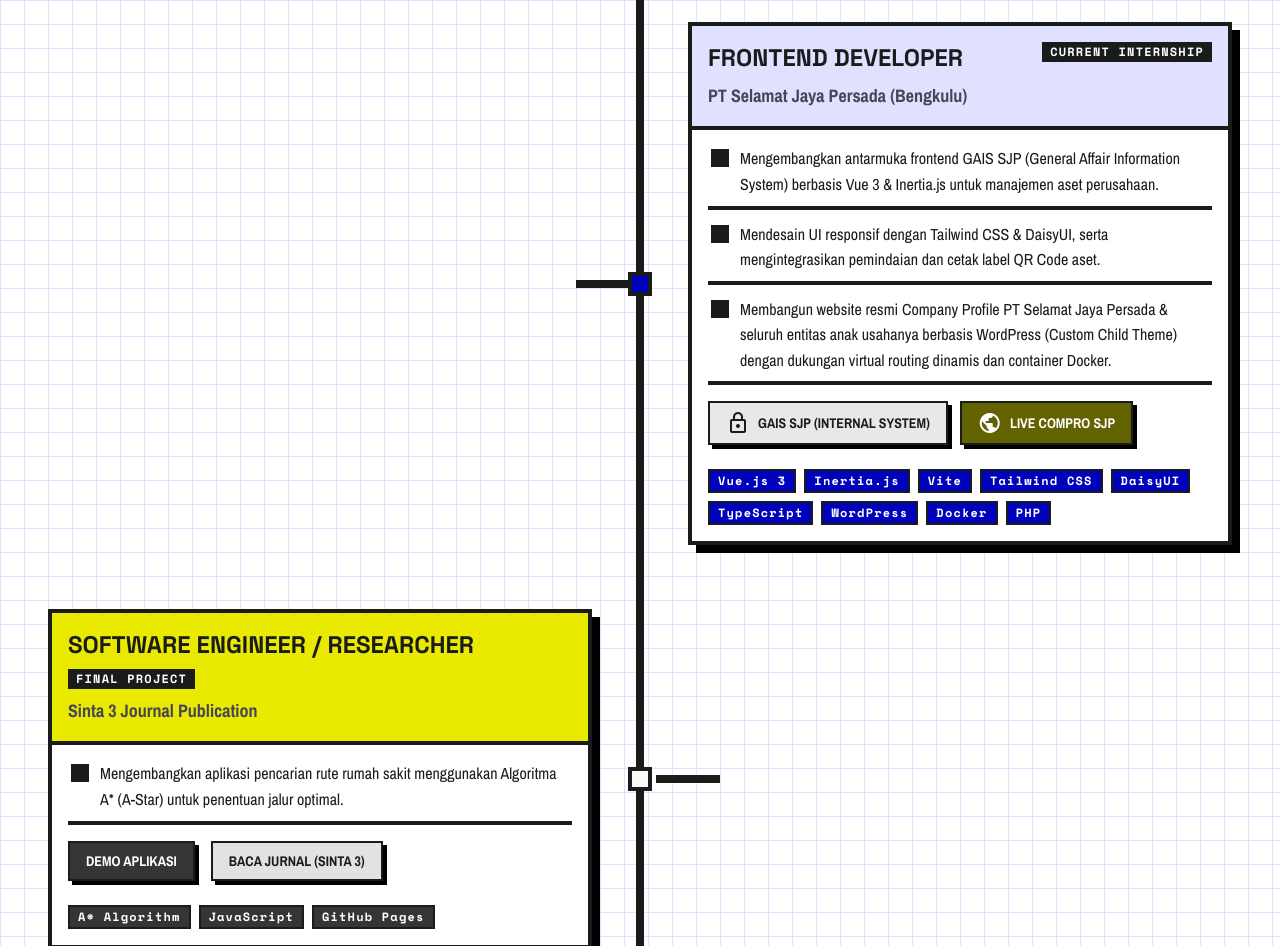
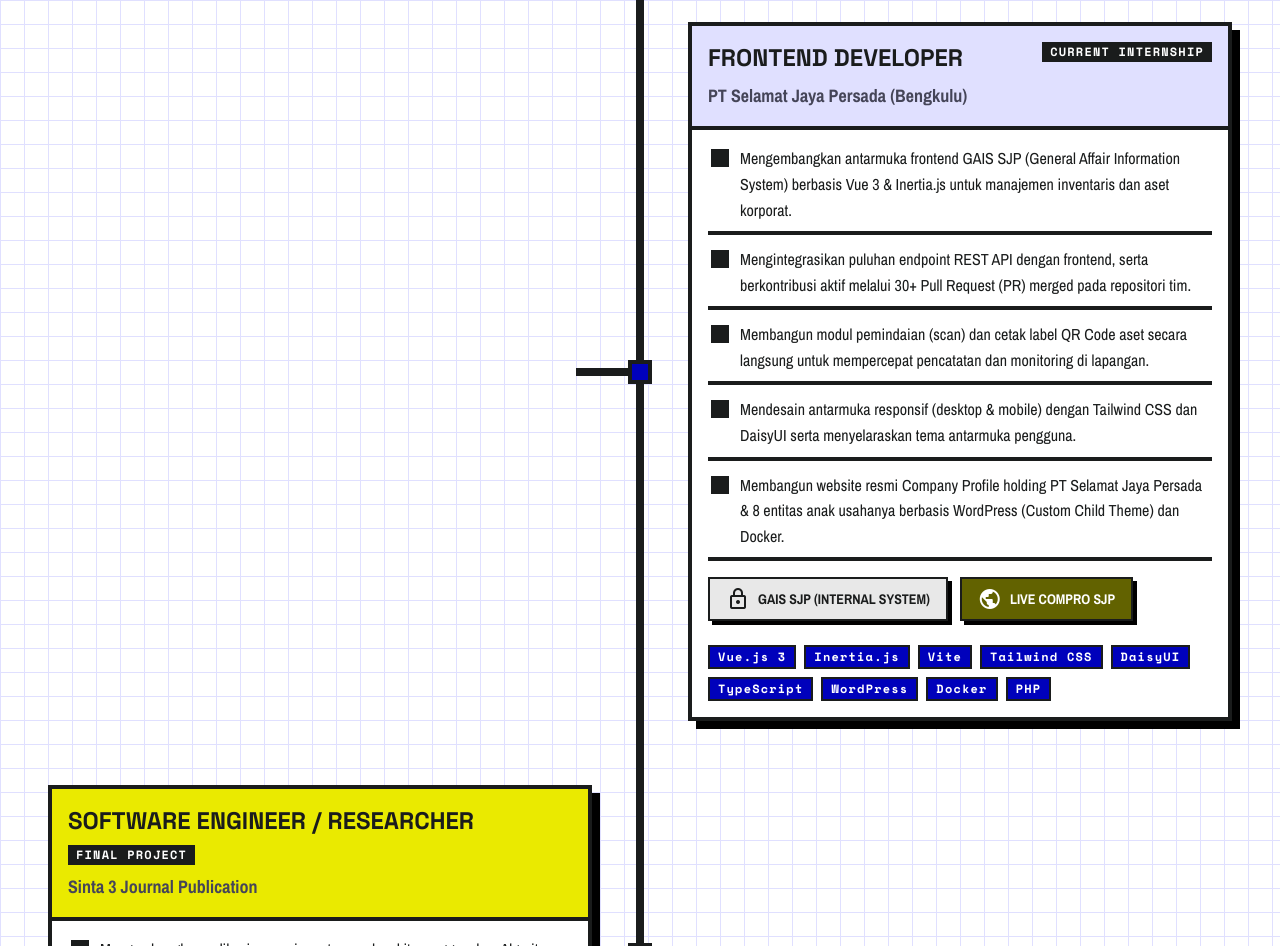
Before and after one commit to Go-Pai/Portfolio, an Astro site: page / in a window 1280 px wide. Shown: the part 1896-2842 px from the top of the page. Built offline with nearby package versions, Linux system fonts and the light colour scheme; Astro itself is replaced by a stand-in of ours.

Commit message:
feat: enhance PT SJP experience with impact metrics and detailed responsibilities

```diff
--- a/src/components/Experience.astro
+++ b/src/components/Experience.astro
@@ -85,7 +85,7 @@
                 style="font-variation-settings: 'FILL' 1;"
                 data-icon="square">square</span
               >
-              Mengembangkan antarmuka frontend GAIS SJP (General Affair Information System) berbasis Vue 3 & Inertia.js untuk manajemen aset perusahaan.
+              Mengembangkan antarmuka frontend GAIS SJP (General Affair Information System) berbasis Vue 3 & Inertia.js untuk manajemen inventaris dan aset korporat.
             </li>
             <li
               class="font-body-md text-body-md text-on-surface flex items-start border-b-[4px] border-on-surface pb-2 border-opacity-20 hover:bg-secondary-fixed transition-colors"
@@ -95,7 +95,7 @@
                 style="font-variation-settings: 'FILL' 1;"
                 data-icon="square">square</span
               >
-              Mendesain UI responsif dengan Tailwind CSS & DaisyUI, serta mengintegrasikan pemindaian dan cetak label QR Code aset.
+              Mengintegrasikan puluhan endpoint REST API dengan frontend, serta berkontribusi aktif melalui 30+ Pull Request (PR) merged pada repositori tim.
             </li>
             <li
               class="font-body-md text-body-md text-on-surface flex items-start border-b-[4px] border-on-surface pb-2 border-opacity-20 hover:bg-secondary-fixed transition-colors"
@@ -105,7 +105,27 @@
                 style="font-variation-settings: 'FILL' 1;"
                 data-icon="square">square</span
               >
-              Membangun website resmi Company Profile PT Selamat Jaya Persada & seluruh entitas anak usahanya berbasis WordPress (Custom Child Theme) dengan dukungan virtual routing dinamis dan container Docker.
+              Membangun modul pemindaian (scan) dan cetak label QR Code aset secara langsung untuk mempercepat pencatatan dan monitoring di lapangan.
+            </li>
+            <li
+              class="font-body-md text-body-md text-on-surface flex items-start border-b-[4px] border-on-surface pb-2 border-opacity-20 hover:bg-secondary-fixed transition-colors"
+            >
+              <span
+                class="material-symbols-outlined mr-2 shrink-0 fill"
+                style="font-variation-settings: 'FILL' 1;"
+                data-icon="square">square</span
+              >
+              Mendesain antarmuka responsif (desktop & mobile) dengan Tailwind CSS dan DaisyUI serta menyelaraskan tema antarmuka pengguna.
+            </li>
+            <li
+              class="font-body-md text-body-md text-on-surface flex items-start border-b-[4px] border-on-surface pb-2 border-opacity-20 hover:bg-secondary-fixed transition-colors"
+            >
+              <span
+                class="material-symbols-outlined mr-2 shrink-0 fill"
+                style="font-variation-settings: 'FILL' 1;"
+                data-icon="square">square</span
+              >
+              Membangun website resmi Company Profile holding PT Selamat Jaya Persada & 8 entitas anak usahanya berbasis WordPress (Custom Child Theme) dan Docker.
             </li>
           </ul>
           <div class="mt-4 flex flex-wrap items-center gap-3">
```
